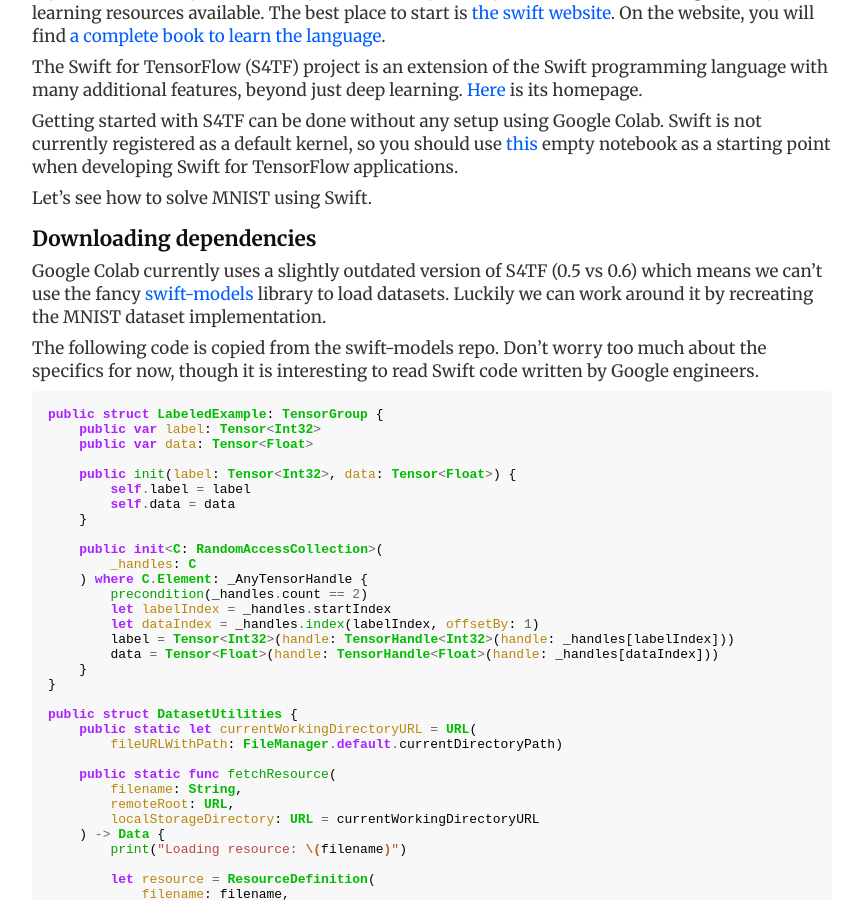
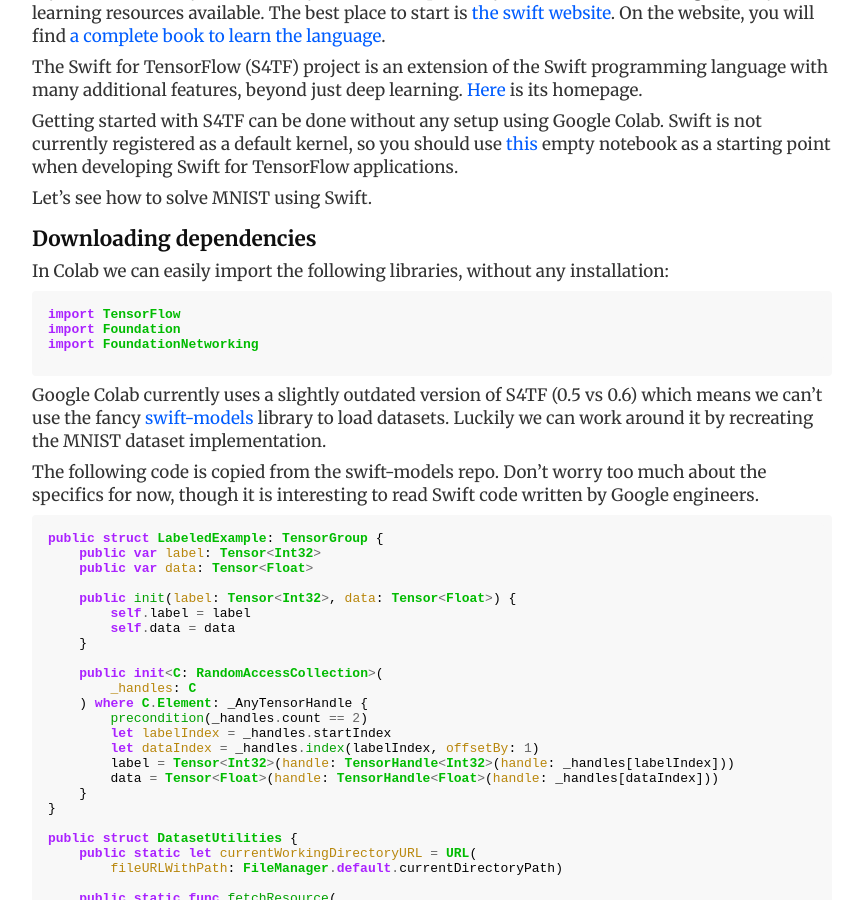
Before and after one commit to rickwierenga/rickwierenga.github.io, a Jekyll site: the page built from _posts/2019-12-03-s4tf-mnist.md, in a window 1280 px wide and 900 px high, scrolled down 648 px. Shown: the whole window, without its empty margins (208-1070 px from the left). Built offline with Jekyll 4.4.1, drawn with Linux system fonts in a browser that asks for light colours; nearby versions of some CDN libraries; some of the changed text lies outside the part shown.

Commit message:
improvements

````diff
--- a/_posts/2019-12-03-s4tf-mnist.md
+++ b/_posts/2019-12-03-s4tf-mnist.md
@@ -17,6 +17,13 @@
 Let's see how to solve MNIST using Swift.
 
 ## Downloading dependencies
+In Colab we can easily import the following libraries, without any installation:
+```swift
+import TensorFlow
+import Foundation
+import FoundationNetworking
+```
+
 Google Colab currently uses a slightly outdated version of S4TF (0.5 vs 0.6) which means we can't use the fancy [swift-models](https://github.com/tensorflow/swift-models/tree/master/Datasets) library to load datasets. Luckily we can work around it by recreating the MNIST dataset implementation.
 
 The following code is copied from the swift-models repo. Don't worry too much about the specifics for now, though it is interesting to read Swift code written by Google engineers.
@@ -348,3 +355,5 @@
 
 ## Conclusion
 As you've seen it's not too hard to build and train a neural network in Swift, but it's definitely harder than Python. In this case, that is. Swift has many more things to offer, and I'm sure we will see some great improvements over the next few months.
+
+You can find the colab code [here](https://colab.research.google.com/github/rickwierenga/s4tf-notebooks/blob/master/mnist.ipynb). Be sure to star [the GitHub repo](https://github.com/rickwierenga/s4tf-notebooks)!
````
